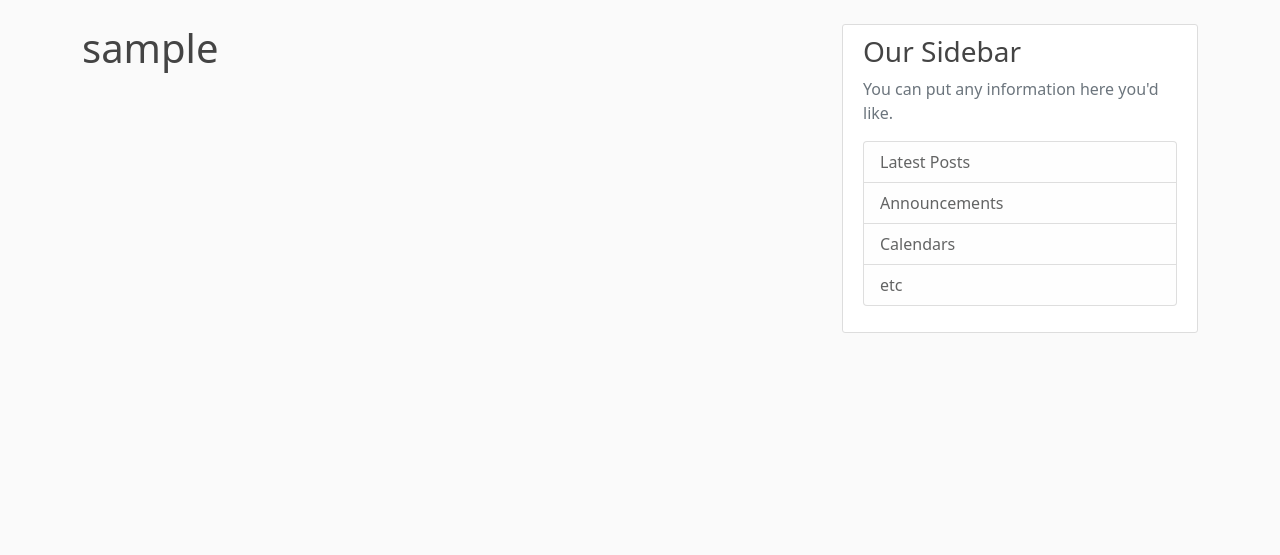
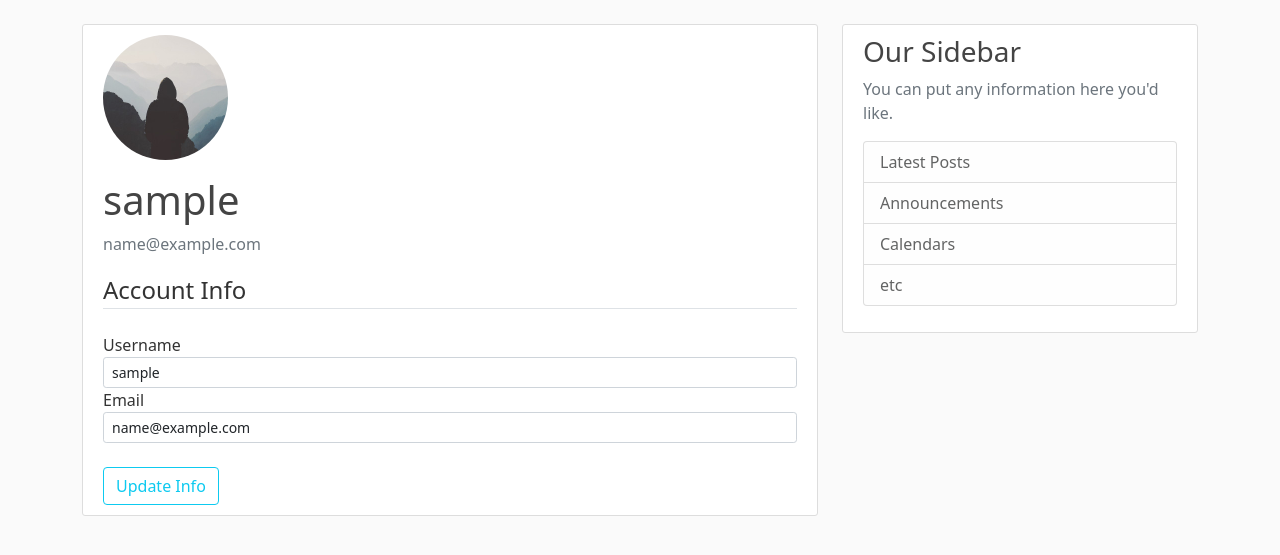
Before and after one commit to Barnez299/flaskblogcs, a Flask app: page /account in a window 1280 px wide. Shown: the part 56-611 px from the top of the page. Run offline with Flask 2, Linux system fonts and the light colour scheme; the visitor is signed in with stand-in values (Sample User, id 1); data comes from the database, SQL or seed files in the repository; some libraries are stand-ins or nearby versions.

Commit message:
account page and profile pic functionality created

```diff
--- a/flaskblog/forms.py
+++ b/flaskblog/forms.py
@@ -1,4 +1,5 @@
 from flask_wtf import FlaskForm
+from flask_login import current_user
 from flask_wtf.csrf import CSRFProtect
 from wtforms import StringField, PasswordField, SubmitField, BooleanField
 from wtforms.validators import DataRequired, Length, Email, EqualTo, ValidationError
@@ -31,3 +32,25 @@ class LoginForm(FlaskForm):
     password = PasswordField('Password', validators=[DataRequired()])
     remember = BooleanField('Remember Me')
     submit = SubmitField('Login')
+
+
+# create account update form
+
+class AccountUpdateForm(FlaskForm):
+    username = StringField('Username', validators=[DataRequired(), Length(min=2, max=20)])
+    email = StringField('Email', validators=[DataRequired(), Email()])
+
+    submit = SubmitField('Update Info')
+
+    def validate_username(self, username):
+        # validation to ensure same username and email is not submitted as update
+        if username.data != current_user.username:
+            user = User.query.filter_by(username=username.data).first()
+            if user:
+                raise ValidationError('That username is taken. Please choose a different one.')
+
+    def validate_email(self, email):
+        if email.data != current_user.email:
+            user = User.query.filter_by(email=email.data).first()
+            if user:
+                raise ValidationError('That email is taken. Please choose a different one.')
--- a/flaskblog/routes.py
+++ b/flaskblog/routes.py
@@ -1,6 +1,6 @@
 from flask import render_template, url_for, flash, redirect, request
 from flaskblog import app, db, bcrypt
-from flaskblog.forms import RegistrationForm, LoginForm
+from flaskblog.forms import RegistrationForm, LoginForm, AccountUpdateForm
 from flaskblog.models import User, Post
 from flask_login import login_user, current_user, logout_user, login_required
 
@@ -69,7 +69,22 @@ def logout():
     return redirect(url_for('home'))
 
 
-@app.route("/account")
+@app.route("/account", methods=['GET', 'POST'])
 @login_required
 def account():
-    return render_template('account.html', title='Account')
+    # new accountform instance created
+    form = AccountUpdateForm()
+    if form.validate_on_submit():
+        current_user.username = form.username.data
+        current_user.email = form.email.data
+        db.session.commit()
+        flash('Your account has been updated', category='success')
+        return redirect(url_for('account'))
+    # populate information on form from db
+    elif request.method == 'GET':
+        form.username.data = current_user.username
+        form.email.data = current_user.email
+
+    # create route to display profile pic
+    image_file = url_for('static', filename='profile_pics/' + current_user.image_file)
+    return render_template('account.html', title='Account', image_file=image_file, form=form)
--- a/flaskblog/templates/account.html
+++ b/flaskblog/templates/account.html
@@ -1,3 +1,40 @@
 {% extends "layout.html" %} {% block content %}
-<h1>{{ current_user.username }}</h1>
+<div class="content-section">
+    <div class="media">
+        <img class="rounded-circle account-img" src="{{ image_file }}">
+        <div class="media-body">
+            <h2 class="account-heading">{{ current_user.username }}</h2>
+            <p class="text-secondary">{{ current_user.email }}</p>
+        </div>
+    </div>
+    <div class="">
+        <form method="POST" action="">
+            {{ form.hidden_tag() }}
+            <fieldset class="form-group">
+                <legend class="border-bottom mb-4">Account Info</legend>
+                <div class="form-group">
+                    {{ form.username.label(class="form-control-label") }} {% if form.username.errors %} {{ form.username(class="form-control form-control-lg is-invalid") }}
+                    <div class="invalid-feedback">
+                        {% for error in form.username.errors %}
+                        <span>{{ error }}</span> {% endfor %}
+                    </div>
+                    {% else %} {{ form.username(class="form-control form-control-sm") }} {% endif %}
+                </div>
+                <div class="form-group">
+                    {{ form.email.label(class="form-control-label") }} {% if form.email.errors %} {{ form.email(class="form-control form-control-lg is-invalid") }}
+                    <div class="invalid-feedback">
+                        {% for error in form.email.errors %}
+                        <span>{{ error }}</span> {% endfor %}
+                    </div>
+                    {% else %} {{ form.email(class="form-control form-control-sm") }} {% endif %}
+                </div>
+            </fieldset>
+            <br>
+            <div class="form-group">
+                {{ form.submit(class="btn btn-outline-info") }}
+            </div>
+        </form>
+    </div>
+</div>
+
 {% endblock content %}
```
Also changed, not shown: flaskblog/static/profile_pics/bigdogpic.jpg (added), flaskblog/static/profile_pics/corey_pic.png (added), flaskblog/static/profile_pics/default.jpg (added).
